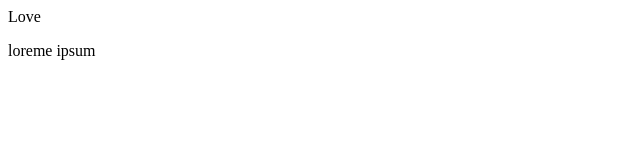
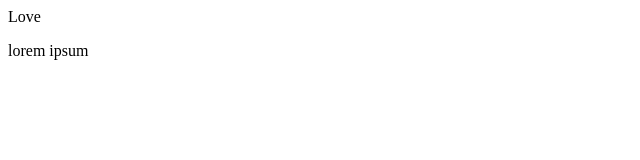
Before and after one commit to Eyosias1/Demo-2repo, a plain HTML site: page index.html in a window 1280 px wide. Shown: the full height of the page, 0-640 px from the left. Drawn offline with Linux system fonts and the light colour scheme.

Commit message:
removed e

```diff
--- a/index.html
+++ b/index.html
@@ -3,5 +3,5 @@
 </div>
 
 <p>
-    loreme ipsum
+    lorem ipsum
 </p>
```
